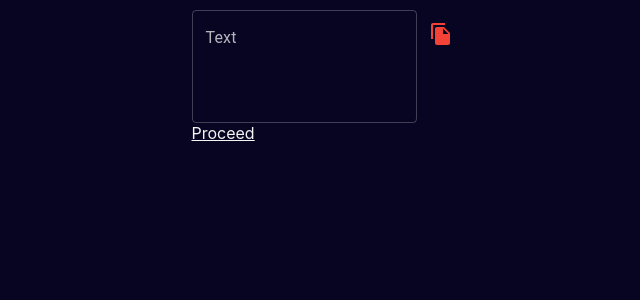
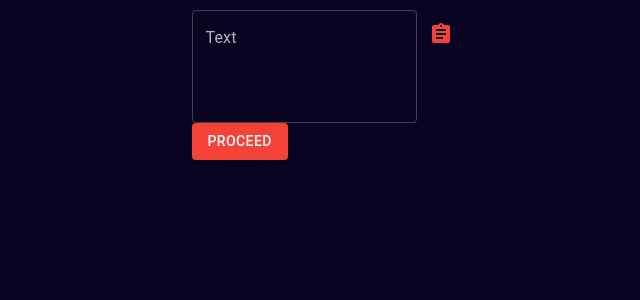
Before and after one commit to MindWarmth/naughty-scrabble, a React (Create React App) app: page /create in a window 1280 px wide. Shown: the top 300 px of the page, without its empty margins (312-952 px from the left). Built offline with nearby package versions, Linux system fonts and the light colour scheme; no server answers.

Commit message:
link buttons

```diff
--- a/src/App.js
+++ b/src/App.js
@@ -152,6 +152,7 @@ function App() {
         }
       }
     }
+  // eslint-disable-next-line react-hooks/exhaustive-deps
   }, []);
 
   return (
--- a/src/pages/Create.jsx
+++ b/src/pages/Create.jsx
@@ -1,24 +1,47 @@
+import { useState } from 'react';
 import { Link } from "react-router-dom";
 import TextField from '@material-ui/core/TextField';
+import Button from '@material-ui/core/Button';
 import IconButton from '@material-ui/core/IconButton';
-import FileCopy from '@material-ui/icons/FileCopy';
+import AssignmentIcon from '@material-ui/icons/Assignment';
 
-const Create = () => (
+const Create = () => {
+  const [ text, setText ] = useState('');
+
+  const handleOnChangeTextField = (ev) => {
+    console.log(ev);
+  }
+
+  const handleOnClickPasteFromClipBoard = () => {
+    navigator.clipboard.readText().then((text) => {
+      setText(text);
+    }).catch((err) => console.log(err));
+  }
+
+  return (
     <div>
       <div>
         <TextField
           label="Text"
           placeholder="Put you text here"
           multiline
-        rows={4}
+          rows={ 4 }
           variant="outlined"
+          value={ text }
+          onChange={ handleOnChangeTextField }
         />
-      <IconButton aria-label="copy to clipboard" component="span" color="primary">
-        <FileCopy />
+        <IconButton
+          onClick={ handleOnClickPasteFromClipBoard }
+          aria-label="paste from clipboard"
+          component="span"
+          color="primary"
+        >
+          <AssignmentIcon />
         </IconButton>
       </div>
-    <Link to="/invite">Proceed</Link>
+      <Button component={ Link } to="/invite" color="primary" variant="contained">Proceed</Button>
     </div>
   );
+}
 
 export default Create;
--- a/src/pages/Invite.jsx
+++ b/src/pages/Invite.jsx
@@ -1,6 +1,7 @@
 import { useState } from 'react';
 import { nanoid } from 'nanoid';
 import { Link } from "react-router-dom";
+import Button from '@material-ui/core/Button';
 import IconButton from '@material-ui/core/IconButton';
 import ShareIcon from '@material-ui/icons/Share';
 import FileCopyIcon from '@material-ui/icons/FileCopy';
@@ -47,14 +48,16 @@ const Invite = () => {
       }
       {
         navigator.clipboard &&
-        <p><IconButton onClick={ handleOnClickCopyToClipboard }>
+        <p><IconButton onClick={ handleOnClickCopyToClipboard } aria-label="paste from clipboard" component="span" >
           {
             copyStatus === COPY_STATUS.READY ? <FileCopyIcon /> :
             copyStatus === COPY_STATUS.SUCCESS ? <DoneIcon /> : <ClearIcon />
           }
         </IconButton></p>
       }
-      <p><Link to={ gamePath }>Go to the game</Link></p>
+      <p>
+        <Button component={ Link } to={ gamePath } color="primary" variant="contained">Go to the game</Button>
+      </p>
     </div>
   );
 };
--- a/src/pages/Join.jsx
+++ b/src/pages/Join.jsx
@@ -1,6 +1,6 @@
 import { useParams } from 'react-router-dom';
-import { nanoid } from 'nanoid';
 import { Link } from "react-router-dom";
+import Button from '@material-ui/core/Button';
 
 const Join = () => {
   const { gameID } = useParams();
@@ -9,7 +9,9 @@ const Join = () => {
     <div>
       <h1>Join to the SRRRABBBLE</h1>
       <code>{gameID}</code>
-      <p><Link to={ `/game/${nanoid()}` }>Join</Link></p>
+      <p>
+        <Button component={ Link } to={ `/game/${gameID}` } color="primary" variant="contained">Join</Button>
+      </p>
     </div>
   );
 }
--- a/src/pages/Welcome.jsx
+++ b/src/pages/Welcome.jsx
@@ -1,9 +1,10 @@
 import { Link } from "react-router-dom";
+import Button from '@material-ui/core/Button';
 
 const Welcome = () => (
   <div>
     <h1>Welcome!</h1>
-    <Link to="/create">Create game</Link>
+    <Button component={ Link } to="/create" color="primary" variant="contained">Start game</Button>
   </div>
 );
 
```
Lines whose indentation alone changed are shown as unchanged.
